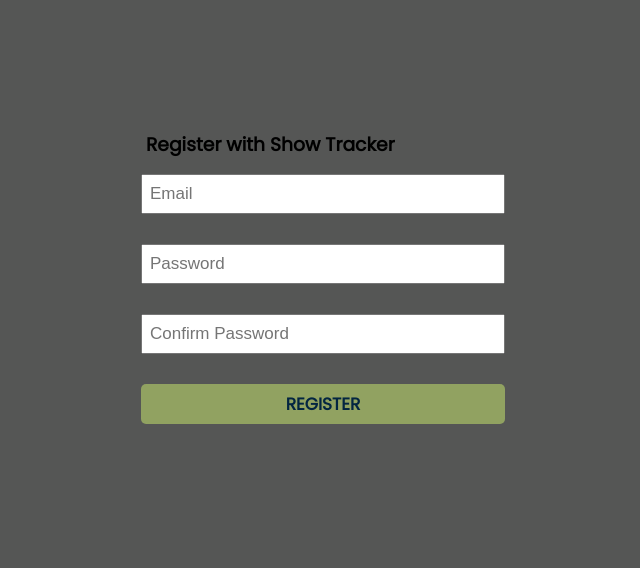
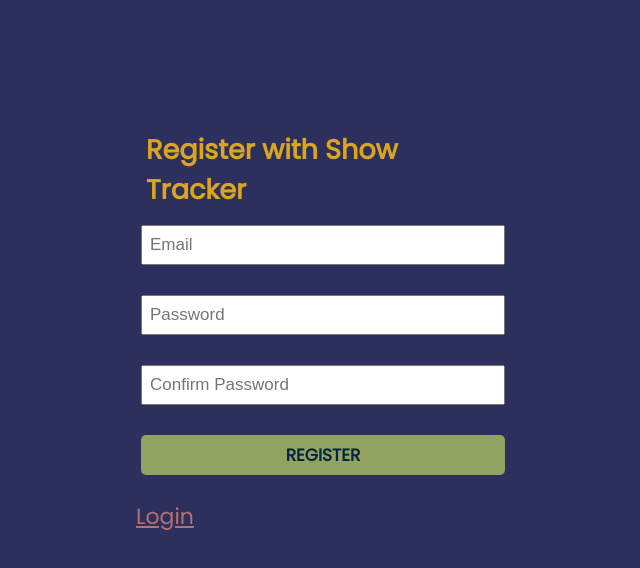
Before and after one commit to mowems/ShowsTracker, a React (Create React App) app: page /signup in a window 1280 px wide. Shown: the top 568 px of the page, without its empty margins (322-962 px from the left). Built offline with nearby package versions, Linux system fonts and the light colour scheme; no server answers.

Commit message:
Added Login & Register Components

```diff
--- a/src/components/SignUp/SignUp.js
+++ b/src/components/SignUp/SignUp.js
@@ -1,10 +1,9 @@
-
-import React from 'react'
+import React, { useEffect } from 'react'
+import { Link } from 'react-router-dom'
 import { useState } from 'react'
 import '../login/login.css'
 
-
-const SignUp = ({ CreateUser }) => {
+const SignUp = ({ CreateUser, createUserErr }) => {
   const [email, setEmail] = useState('')
   const [password, setPassword] = useState('')
   const [confirmPassword, setConfirmPassword] = useState('')
@@ -39,8 +38,14 @@
     setConfirmPassword('')
   }
 
+  useEffect(() => {
+    if (createUserErr) {
+      setErrorEmail(createUserErr)
+    }
+  }, [createUserErr])
+
   return (
-    <div className='form-container '>
+    <div className='form-container'>
       <div className='loginContainer'>
         <h3>Register with Show Tracker</h3>
         <form className='login-form' onSubmit={registerUser}>
@@ -84,6 +89,11 @@
               className="btn btn-block"
             />
           </div>
+          <div className='form-control'>
+            <div className=''>
+              <Link to='/' className='link' >Login</Link>
+            </div>
+          </div>
         </form>
       </div>
     </div>
--- a/src/components/login/login.css
+++ b/src/components/login/login.css
@@ -1,6 +1,6 @@
 
 .form-container {
-  background-color: #555655;
+  background-color: #2d305d;
   display: flex;
   justify-content: center;
   align-items: center;
@@ -16,8 +16,14 @@
   margin: 40px 10px 10px 10px;
 }
 
+h3 {
+  color: goldenrod;
+  font-size: 27px;
+}
+
 .link {
   color: #b37171;
+  font-size: 22px;
 }
 
 .btn {
@@ -50,9 +56,9 @@
   width: 100%;
 }
 
-/* .btn-signup {
+.btn-signup {
   background: #b37171;
-} */
+}
 
 .form-control {
   margin: 20px 0;
--- a/src/components/login/login.js
+++ b/src/components/login/login.js
@@ -1,14 +1,19 @@
-import React from 'react'
+import React, { useEffect } from 'react'
 import { Link } from 'react-router-dom'
 import { useState } from 'react'
 import './login.css'
 
-
-const Login = ({ LoginUser }) => {
+const Login = ({ LoginUser, loginUserErr }) => {
   const [email, setEmail] = useState('')
   const [password, setPassword] = useState('')
   const [errorEmail, setErrorEmail] = useState(null)
   const [errorPassword, setErrorPassword] = useState(null)
+
+  useEffect(() => {
+    if (loginUserErr) {
+      setErrorEmail(loginUserErr)
+    }
+  }, [loginUserErr])
 
   const submitLogin = (e) => {
     e.preventDefault();
@@ -66,14 +71,13 @@
             />
           </div>
           <div className='form-control'>
-            <div className=''>
+            <div className='btn-signup'>
               <Link to='/signup' className='link' >Register</Link>
             </div>
           </div>
         </form>
       </div>
     </div>
-
   )
 }
 
```
